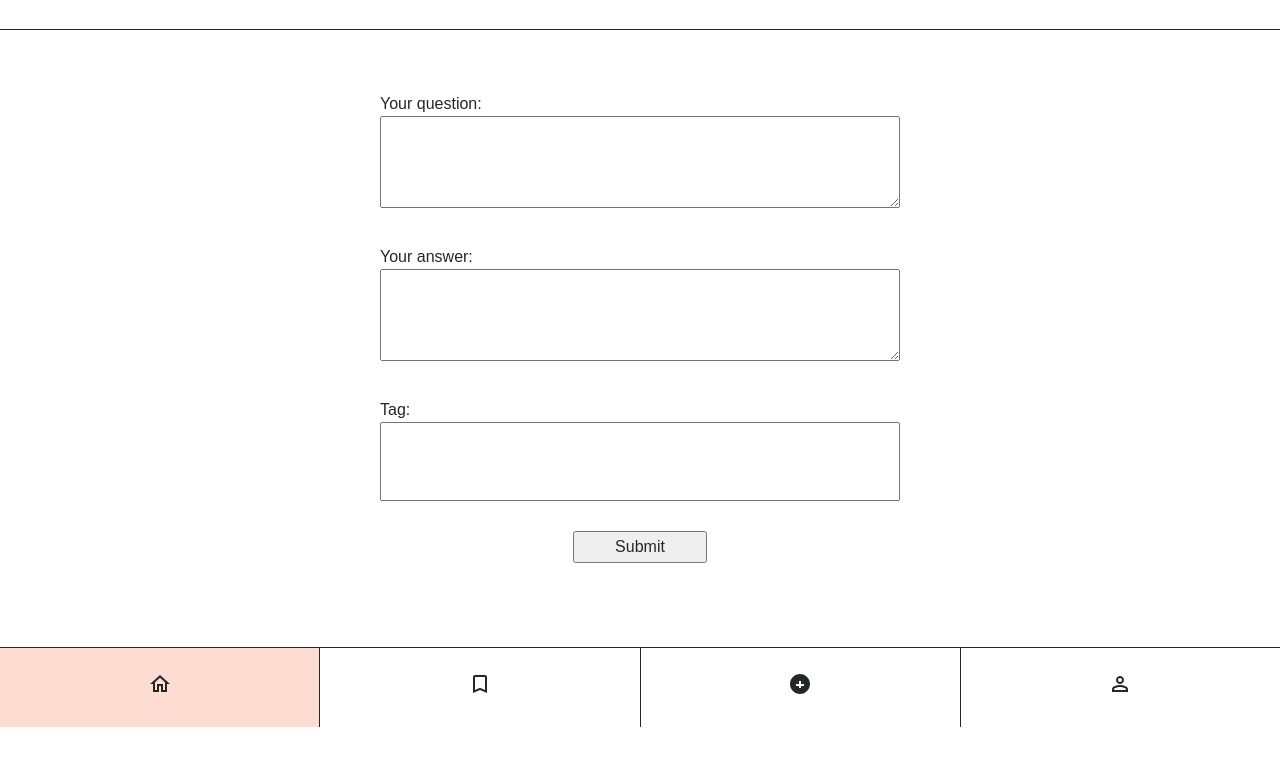
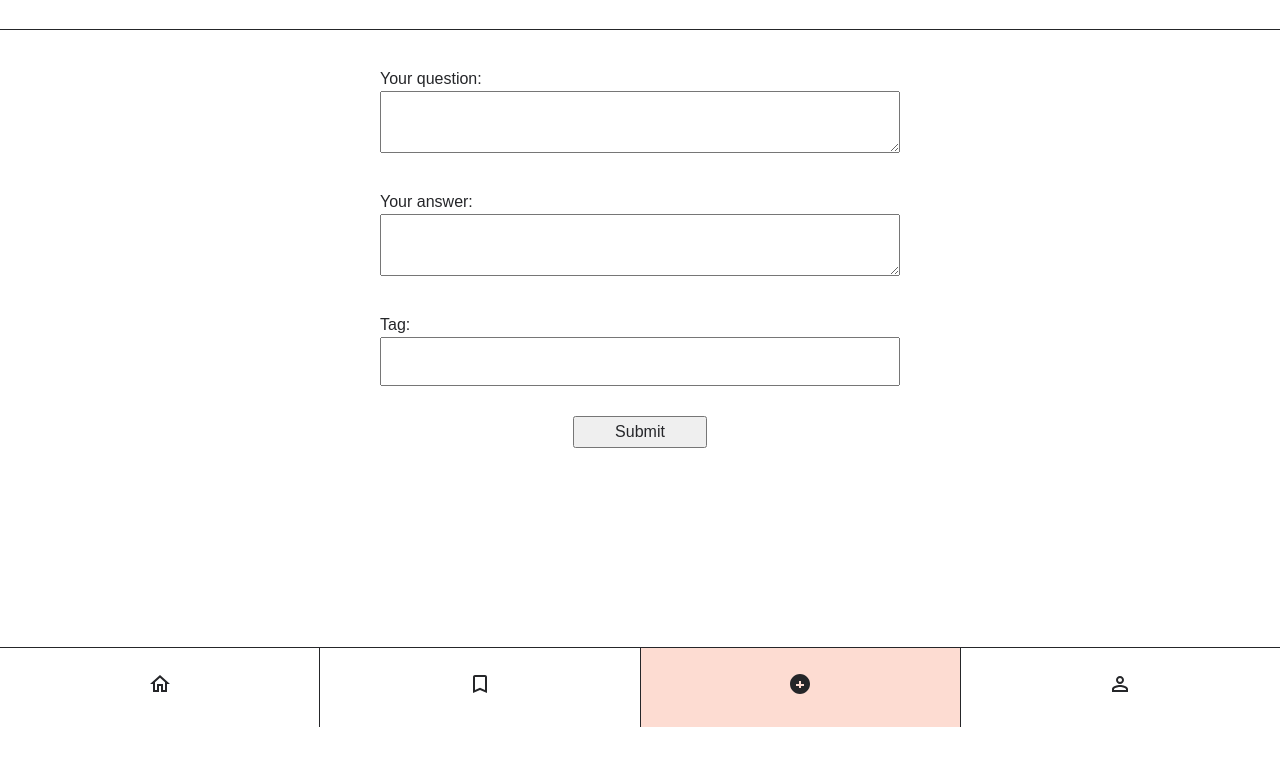
Before and after one commit to SophiaZett/recap-profect_quiz-app, a website: page form.html in a window 1280 px wide. Shown: the part 73-838 px from the top of the page. Before the commit the page ends 800 px from the top, so only its background shows below. Drawn offline with Linux system fonts and the light colour scheme.

Commit message:
fixing form css

```diff
--- a/components/form/form.css
+++ b/components/form/form.css
@@ -1,8 +1,5 @@
 
 .form-body {
-    display: flex;
-    align-items: center;
-    justify-content: center;
     height: 100vh;
     margin: 0;
 }
@@ -22,11 +19,11 @@ label {
 
 input, textarea {
     width: 100%;
-    padding: 30px;
+    padding: 15px;
     margin-bottom: 30px;
 }
 
-button {
+.form-button {
 
     padding: 5px 40px ;
     margin: 0 auto;
--- a/form.html
+++ b/form.html
@@ -21,7 +21,7 @@
     <label for="tag">Tag:</label>
     <input type="text" id="tag" name="tag">
 
-    <button type="submit">Submit</button>
+    <button class="form-button" type="submit">Submit</button>
 
 </form>
 
@@ -29,7 +29,7 @@
 
     <nav class="navigation">
         <ul class="navigation__list">
-          <li class="navigation__list-item navigation__list-item--active">
+          <li class="navigation__list-item">
             <a
               class="navigation__link"
               href="/index.html"
@@ -67,7 +67,7 @@
             </a>
           </li>
 
-          <li class="navigation__list-item">
+          <li class="navigation__list-item navigation__list-item--active">
           <a
             class="navigation__link"
             href="/form.html"
```
